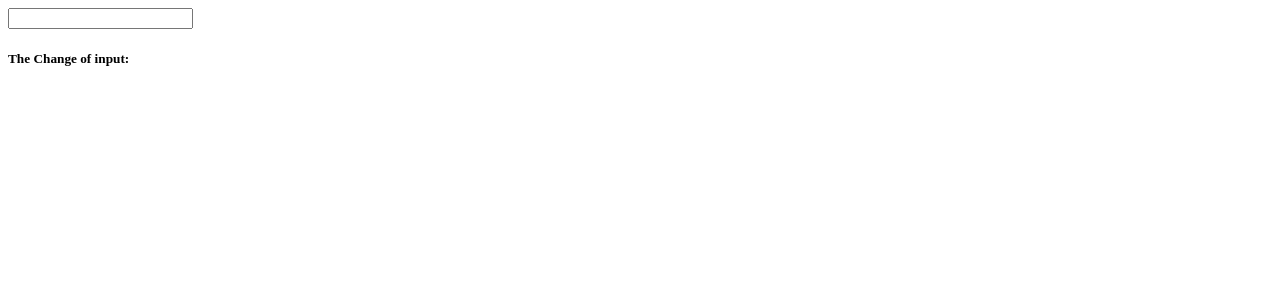
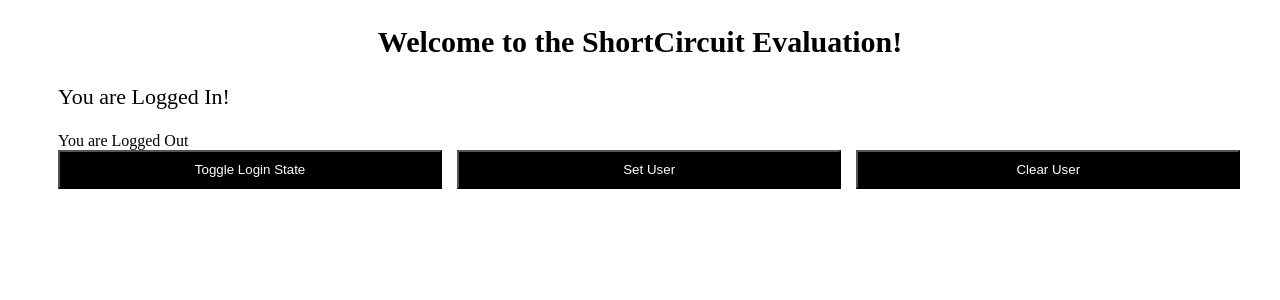
Before and after one commit to Hrithiksaini2000/React-Course-S, a React (Vite) app: page / in a window 1280 px wide. Shown: the top 300 px of the page. Built offline with nearby package versions, Linux system fonts and the light colour scheme.

Commit message:
New short topic

```diff
--- /dev/null
+++ b/src/components/Short_circuit_evaution/Short.css
@@ -0,0 +1,20 @@
+.short_container{
+    padding: 0px 50px
+}
+.short_container .heading{
+    text-align: center;
+    font-size: 30px;
+}
+.short_container p{
+    font-size: 22px;
+}
+.short_flex{
+    display: grid;
+    grid-template-columns: 33% 33% 33%;
+    gap: 15px;
+}
+button{
+    background: black;
+    color: white;
+    padding: 10px;
+}
--- /dev/null
+++ b/src/components/Short_circuit_evaution/Short_circuit.jsx
@@ -0,0 +1,19 @@
+import { useState } from "react"
+import "../Short_circuit_evaution/Short.css"
+
+export const Short_circuit = () =>{
+    const [isloggedin, setloggedin] = useState(true)
+    const [user, setuser] = useState("")
+    return(
+        <section className="short_container">
+        <h1 className="heading">Welcome to the ShortCircuit Evaluation!</h1>
+        {isloggedin && <p>You are Logged In!</p>}
+        {user ? `${user}` : "You are Logged Out"}
+        <div className="short_flex">
+            <button onClick={()=> setloggedin(!isloggedin)}>Toggle Login State</button>
+            <button onClick={()=> setuser("Hello Hrithik Saini")}>Set User</button>
+            <button onClick={()=> setuser("")}>Clear User</button>
+        </div>
+        </section>
+    )
+}
--- a/src/main.jsx
+++ b/src/main.jsx
@@ -2,7 +2,8 @@ import { StrictMode } from 'react'
 import { createRoot } from 'react-dom/client'
 // import { Siblingcomponent, State } from './components/Hooks/State'
 // import { Derivedstate, Maploop } from './components/Challenges/State_Challenge'
-import { LiftingState } from './components/LiftingStateUp/LiftingState'
+// import { LiftingState } from './components/LiftingStateUp/LiftingState'
+import { Short_circuit } from './components/Short_circuit_evaution/Short_circuit'
 // import './index.css'
 // import App from './App.jsx'
 // import Jsx from './components/Jsx/Jsx.jsx'
@@ -43,6 +44,7 @@ createRoot(document.getElementById('root')).render(
     {/* <Siblingcomponent/> */}
     {/* <Maploop/> */}
     {/* <Derivedstate/> */}
-    <LiftingState/>
+    {/* <LiftingState/> */}
+    <Short_circuit/>
   </StrictMode>,
 )
```
